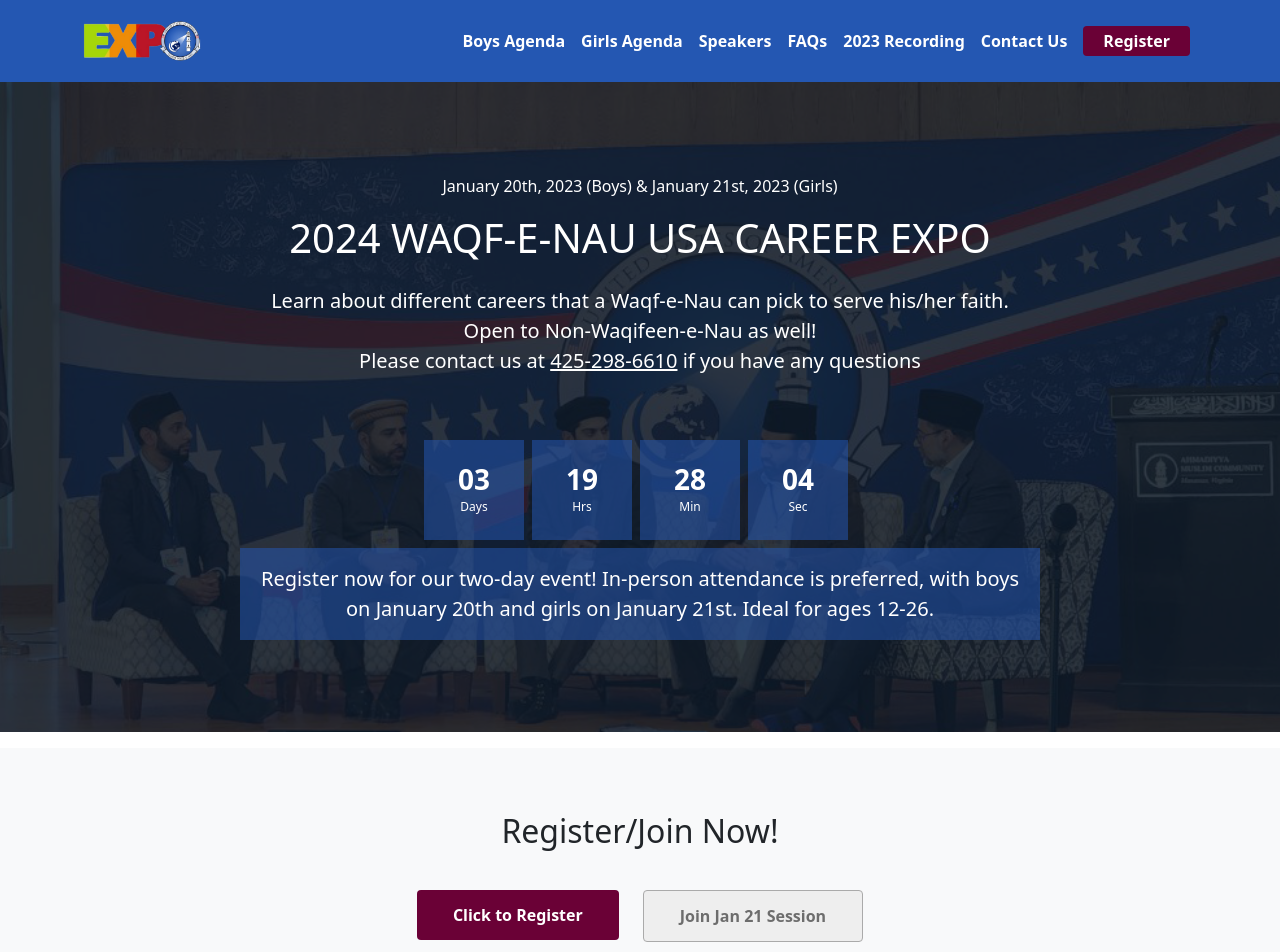
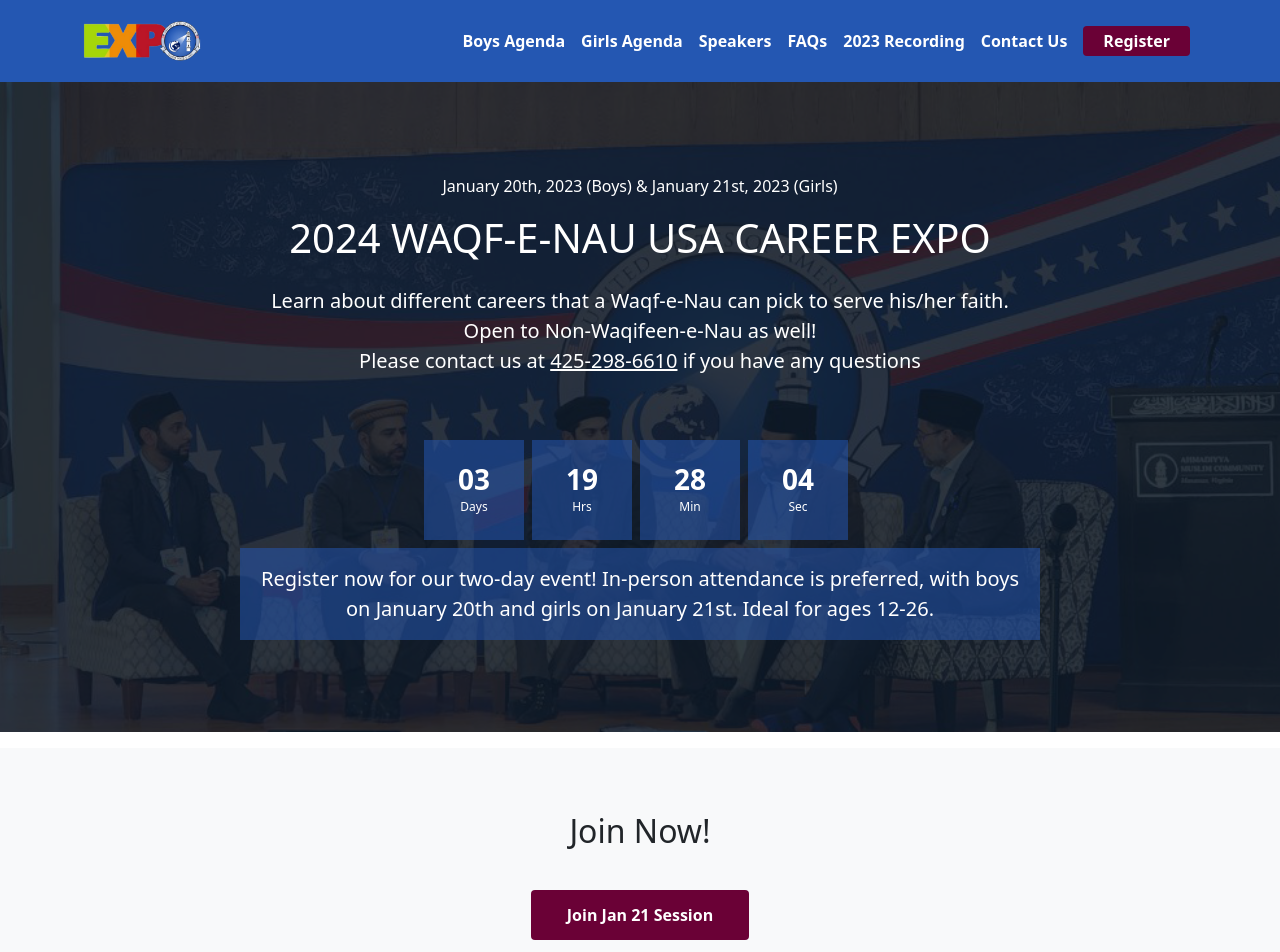
Before and after one commit to tofik-khan/wn-expo, a Next.js app: page / in a window 1280 px wide. Shown: the top 952 px of the page. Built offline with nearby package versions, Linux system fonts and the light colour scheme.

Commit message:
PATCH: Remove registration link from homepage

```diff
--- a/pages/index.js
+++ b/pages/index.js
@@ -19,20 +19,12 @@ export const Page = () => {
       <Container fluid className="py-5 my-3 bg-light">
         <Row className="justify-content-center text-center py-3">
           <Col>
-            <h2>Register/Join Now!</h2>
+            <h2>Join Now!</h2>
           </Col>
         </Row>
         <Row className="justify-content-center">
           <Col md={"auto"} className="text-center py-3">
-            <Button
-              variant={"primary"}
-              href="https://docs.google.com/forms/d/e/1FAIpQLSdUWVwngRILWugN5eeVRO4yQHtpy7s4O1aMDCLvTabLKHp92g/viewform"
-            >
-              Click to Register
-            </Button>
-          </Col>
-          <Col md={"auto"} className="text-center py-3">
-            <Button variant={"secondary"} href="/girls">
+            <Button variant={"primary"} href="/girls">
               Join Jan 21 Session
             </Button>
           </Col>
```
